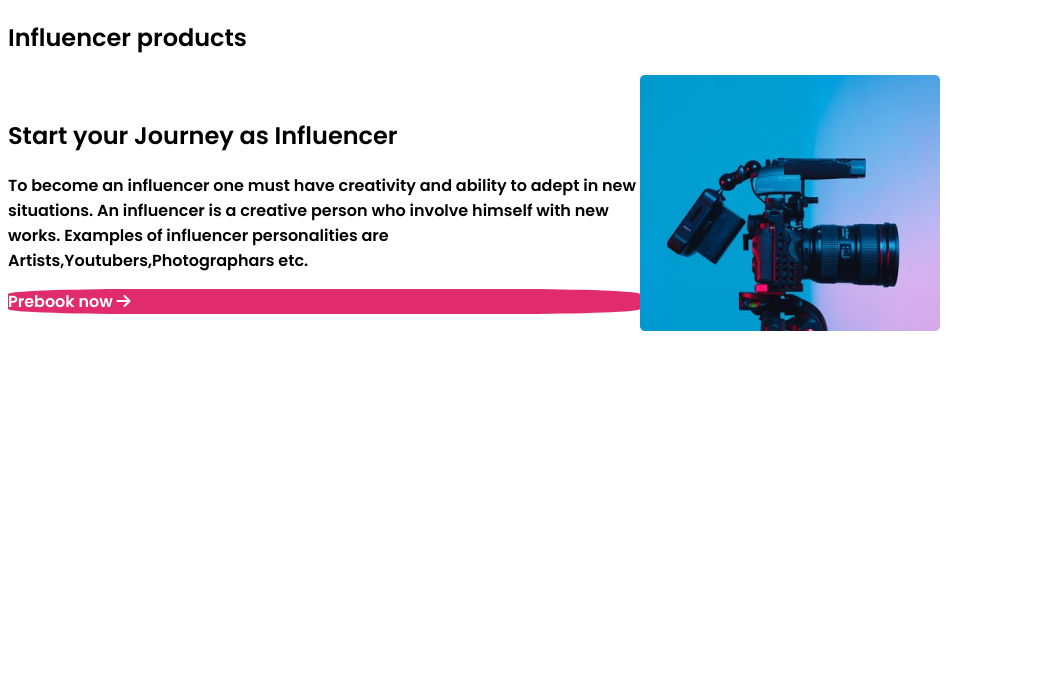
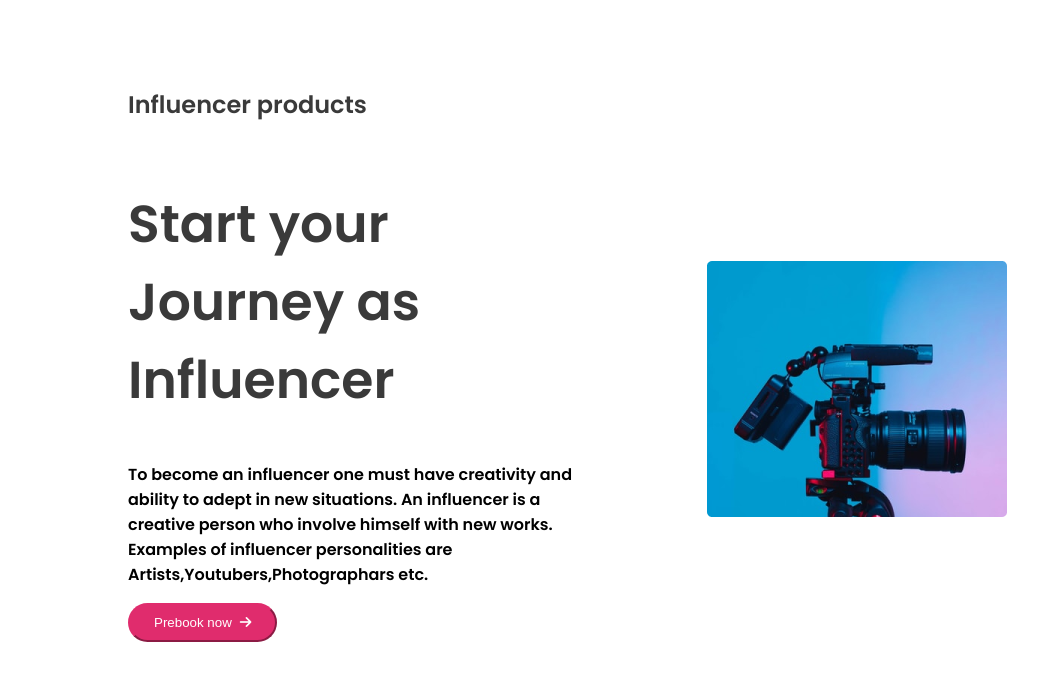
Before and after one commit to Shuvo-Jyoti-Sarkar/Assignment-2, a plain HTML site: page index.html in a window 1280 px wide. Shown: the whole page, without its empty margins (0-1062 px from the left). Drawn offline with Linux system fonts and the light colour scheme.

Commit message:
first part done

```diff
--- a/index.html
+++ b/index.html
@@ -22,18 +22,19 @@
     </header>
     <!-- header end -->
     <main>
-        <h2 class="Website-title">Influencer products</h2>
+        <h2 class="website-title">Influencer products</h2>
 
         <!-- starting section of the website -->
         <section class="container">
             <div class="influencer">
-                <h1>Start your Journey as Influencer</h1>
-                <p>To become an influencer one must have creativity and ability to adept in new situations. An
+                <h1 class="section-title">Start your Journey as Influencer</h1>
+                <p class="influencer-text">To become an influencer one must have creativity and ability to adept in new
+                    situations. An
                     influencer is a creative person who involve himself with new works. Examples of influencer
                     personalities are Artists,Youtubers,Photographars etc.</p>
-                <div class="prebook-button">
-                    <span>Prebook now</span>
-                    <i class="fas fa-arrow-right"></i>
+                <div class="button">
+                    <button class="prebook-button">Prebook now<i class="fas fa-arrow-right"></i></button>
+
                 </div>
             </div>
 
--- a/style.css
+++ b/style.css
@@ -1,13 +1,40 @@
 body{
     font-family: 'Poppins', sans-serif;
+}
+.website-title{
+    color: #3A3A3A;
+    font-size: 24px;
+    font-weight: bold;
+    margin-top: 87px;
+    margin-left: 120px;
+}
+
+/* starting section style */
+.section-title{
+    font-size: 52px;
+    font-weight: bold;
+    color: #3A3A3A;
+}
+.influencer-text{
+    margin-top: 16px;
 }
 .container{
     display: grid;
     grid-template-columns: repeat(2, 1fr);
+    grid-column-gap: 133px;
     align-items: center;
+}
+.influencer{
+    margin-left: 120px;
+
 }
 .prebook-button{
     background-color: #E02C6D;
-    border-radius: 20%;
     color: white;
+    padding: 10px 24px;
+    border-radius: 41px;
+    border-color: #E02C6D;
 }
+.fas.fa-arrow-right{
+    margin-left: 8px;
+}
```
